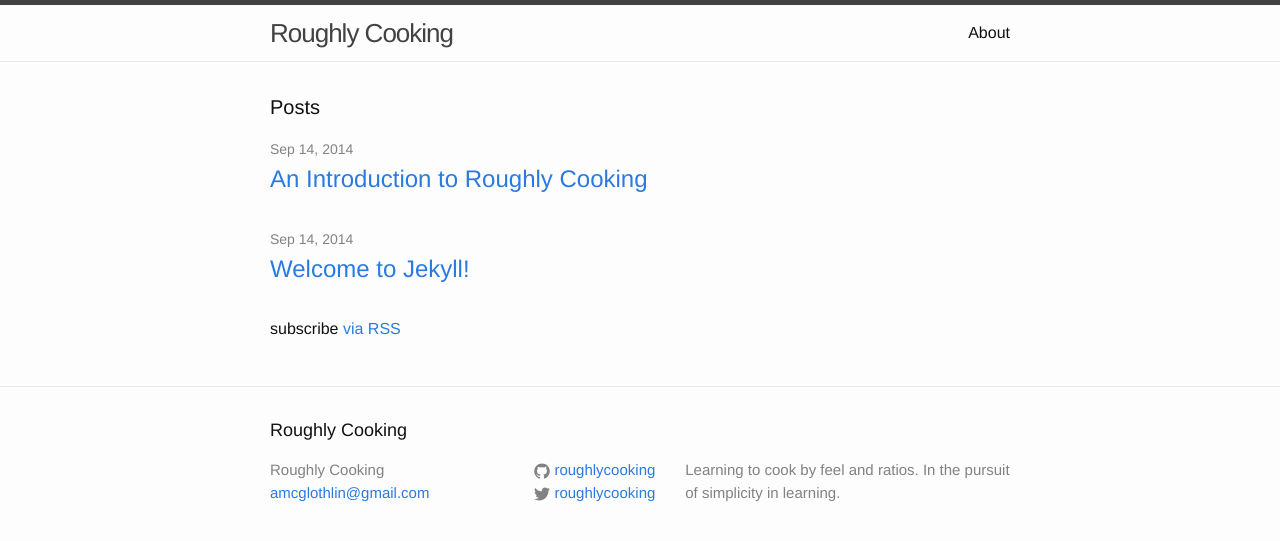
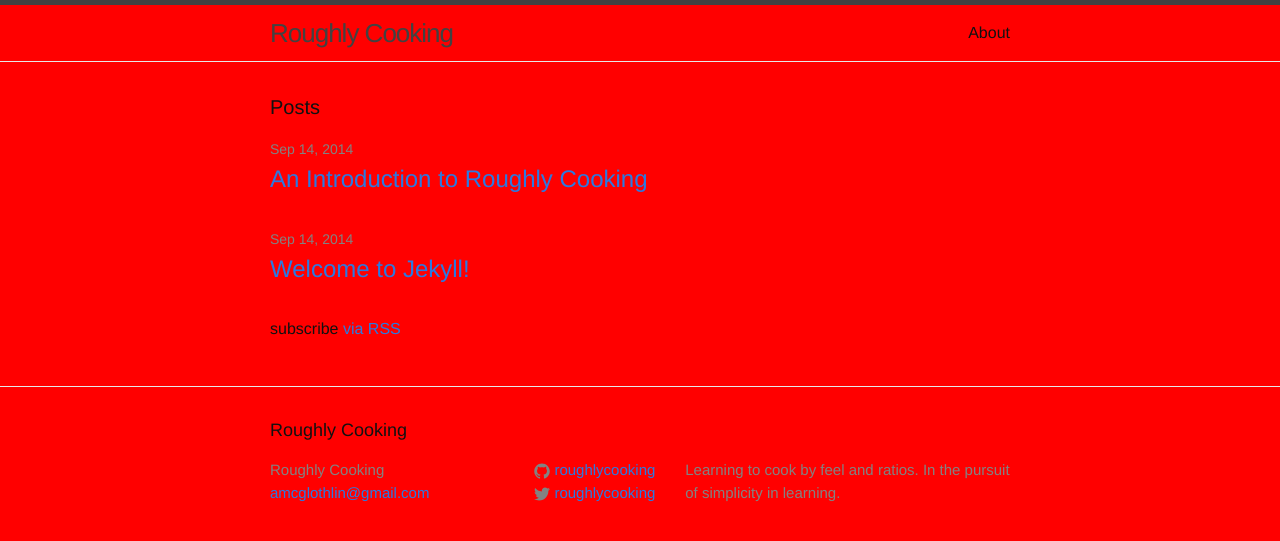
Before and after one commit to amandamcg/roughlycooking.github.io, a Jekyll site: the page built from roughly-cooking/index.html, in a window 1280 px wide. Shown: the top 541 px of the page. Built offline with Jekyll 4.4.1, drawn with Linux system fonts in a browser that asks for light colours.

Commit message:
trying to make this work - messing with scss

```diff
--- a/roughly-cooking/css/main.scss
+++ b/roughly-cooking/css/main.scss
@@ -14,7 +14,7 @@ $base-line-height: 1.5;
 $spacing-unit:     30px;
 
 $text-color:       #111;
-$background-color: #fdfdfd;
+$background-color: red;
 $brand-color:      #2a7ae2;
 
 $grey-color:       #828282;
```
